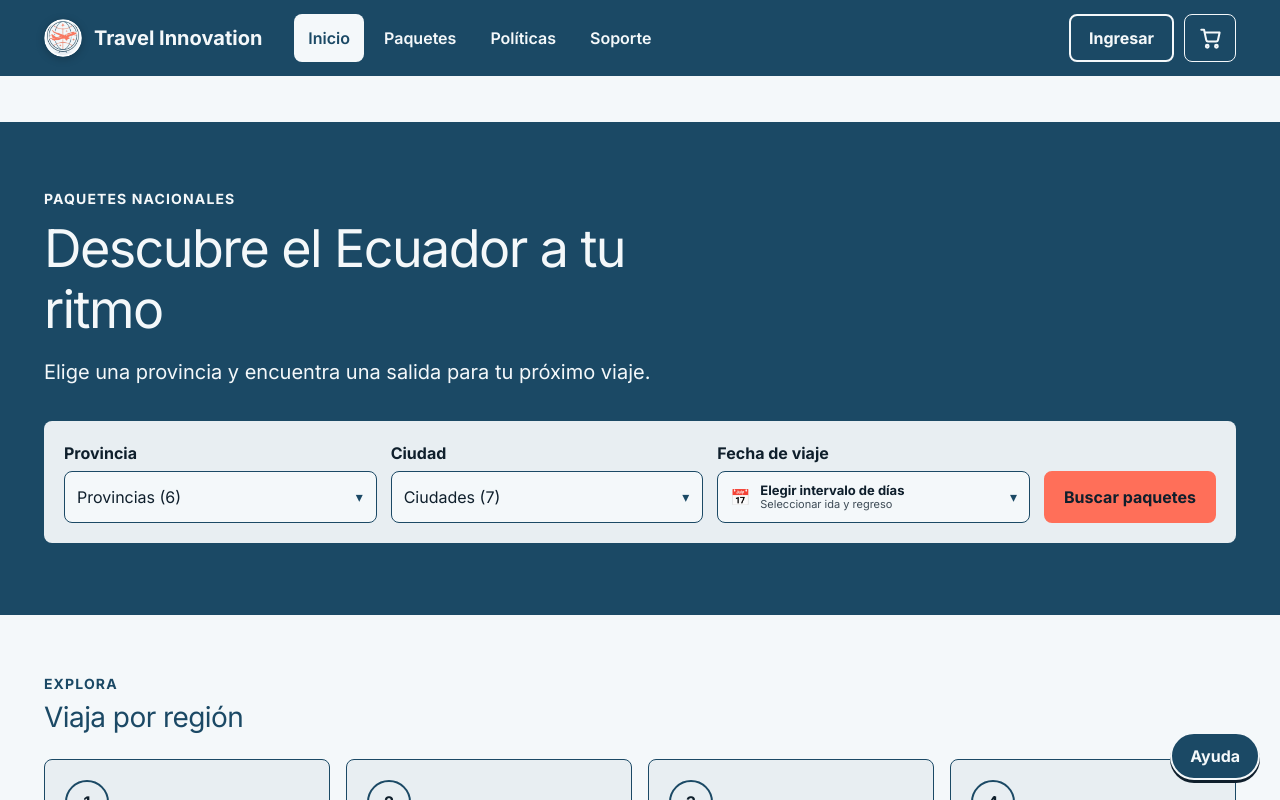
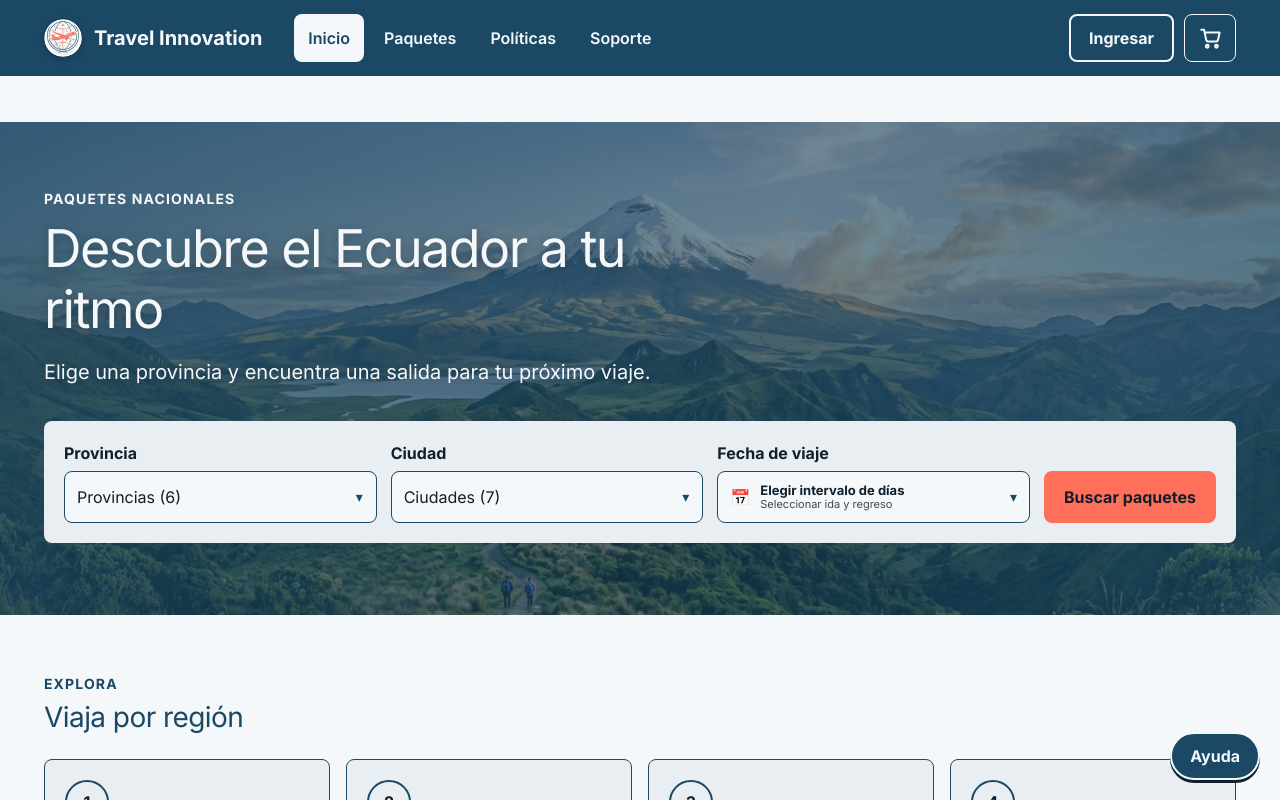
Before and after one commit to Holder0/travel-innovation, a React (Vite) app: page / in a window 1280 px wide. Shown: the top 800 px of the page. Built offline with nearby package versions, Linux system fonts and the light colour scheme; the HTML template or start-up script is replaced by a standard one.

Commit message:
feat: agregar imagen de paisaje andino semitransparente al fondo azul del hero

```diff
--- a/src/index.css
+++ b/src/index.css
@@ -225,10 +225,26 @@ label.check,
 .page-title { background: var(--pacific); color: var(--breeze); padding: 42px max(24px, calc((100vw - 1192px) / 2)); }
 .page-title h1 { color: inherit; margin-bottom: 8px; }
 .page-title p { margin: 0; max-width: 740px; }
-.hero { background: var(--pacific); color: var(--breeze); padding: 64px max(24px, calc((100vw - 1192px) / 2)) 72px; }
-.hero__copy { max-width: 700px; }
-.hero__copy h1 { font-size: 52px; max-width: 650px; margin: 8px 0 16px; }
-.hero__copy p { font-size: 20px; }
+.hero {
+  position: relative;
+  background-color: var(--pacific);
+  background-image:
+    linear-gradient(
+      115deg,
+      rgba(27, 73, 101, 0.84) 0%,
+      rgba(27, 73, 101, 0.62) 55%,
+      rgba(27, 73, 101, 0.78) 100%
+    ),
+    url("./assets/hero-ecuador.jpg");
+  background-size: cover;
+  background-position: center 35%;
+  background-repeat: no-repeat;
+  color: var(--breeze);
+  padding: 64px max(24px, calc((100vw - 1192px) / 2)) 72px;
+}
+.hero__copy { max-width: 700px; position: relative; z-index: 1; }
+.hero__copy h1 { font-size: 52px; max-width: 650px; margin: 8px 0 16px; text-shadow: 0 2px 12px rgba(15, 31, 44, 0.35); }
+.hero__copy p { font-size: 20px; text-shadow: 0 1px 6px rgba(15, 31, 44, 0.3); }
 .eyebrow { display: inline-block; color: var(--pacific); text-transform: uppercase; font-weight: 700; font-size: 14px; letter-spacing: .08em; }
 .eyebrow.light { color: var(--breeze); }
 .search-panel { background: var(--sand); color: var(--abyss); border-radius: var(--radius); padding: 20px; display: grid; grid-template-columns: 1fr 1fr 1fr auto; align-items: end; gap: 14px; margin-top: 34px; position: relative; }
```
Also changed, not shown: public/hero-ecuador.jpg (added), src/assets/hero-ecuador.jpg (added).
